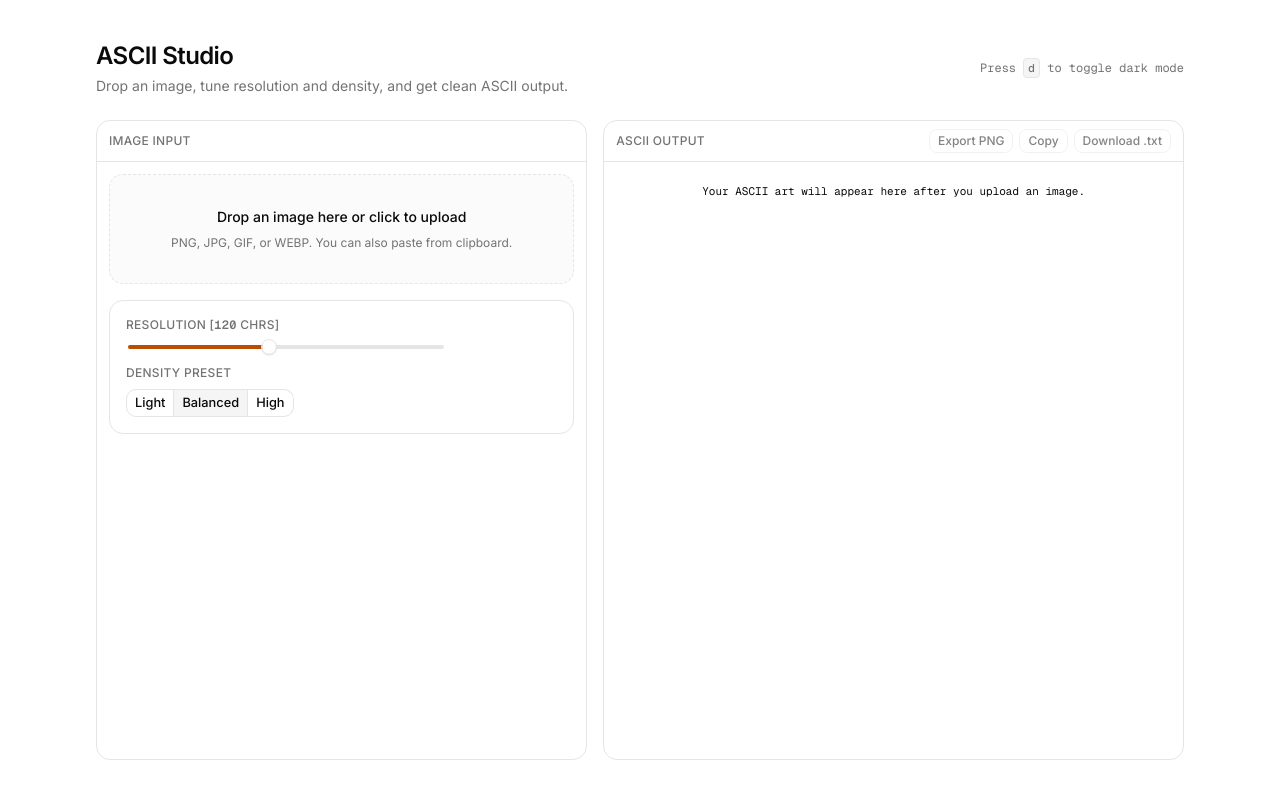
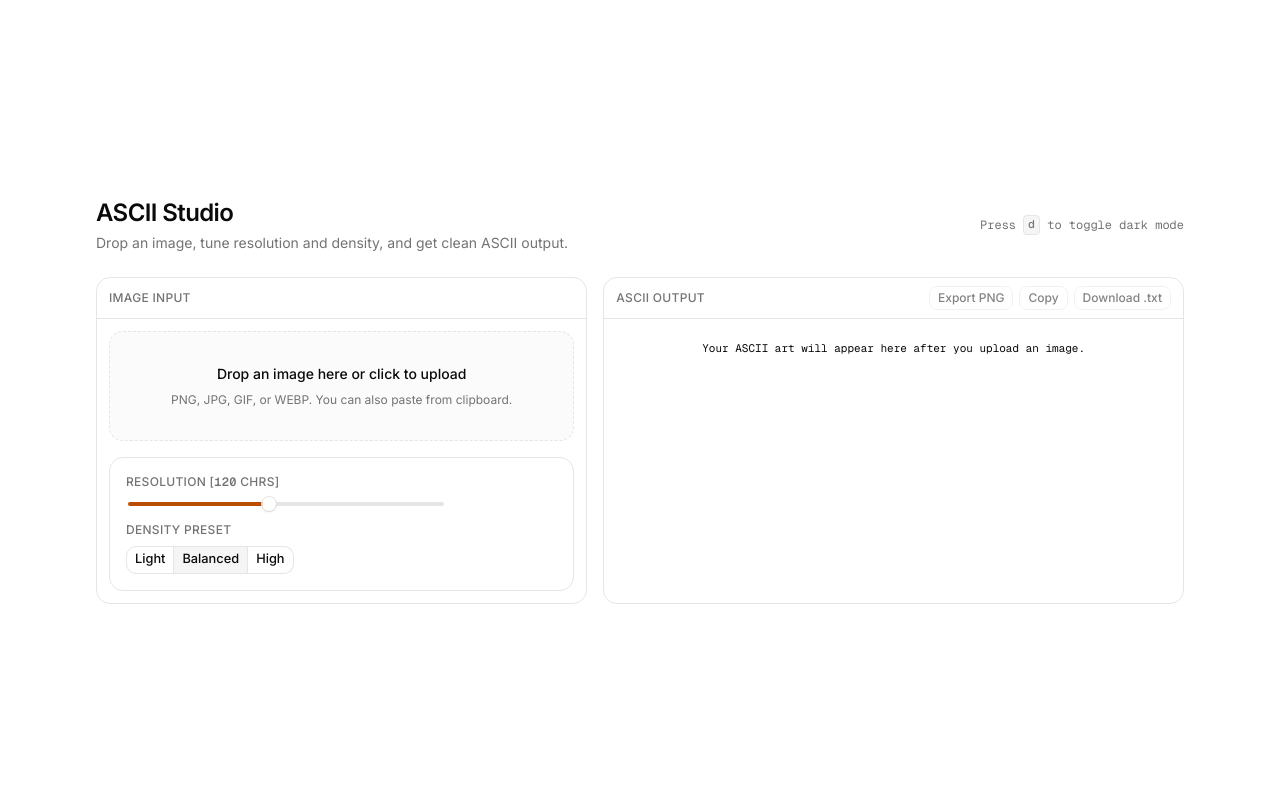
Before and after one commit to phalla-doll/ascii-art-gen, a Next.js app: page / in a window 1280 px wide. Built offline with nearby package versions, Linux system fonts and the light colour scheme.

Commit message:
style: improve layout and overflow handling in page component

```diff
--- a/app/page.tsx
+++ b/app/page.tsx
@@ -219,7 +219,7 @@ export default function Page() {
 
     return (
         <main className="flex min-h-svh flex-col bg-background text-foreground">
-            <div className="mx-auto flex w-full max-w-6xl flex-1 flex-col gap-6 px-4 py-6 md:px-8 md:py-10">
+            <div className="mx-auto flex w-full max-w-6xl flex-1 flex-col justify-start gap-6 px-4 py-6 md:px-8 md:py-10 md:justify-center">
                 <header className="flex flex-col items-start justify-between gap-3 md:flex-row md:items-center">
                     <div>
                         <h1 className="text-xl font-semibold tracking-tight md:text-2xl">
@@ -235,15 +235,15 @@ export default function Page() {
                     </p>
                 </header>
 
-                <section className="grid flex-1 gap-4 md:grid-cols-[minmax(0,1.1fr)_minmax(0,1.3fr)]">
-                    <div className="flex min-h-[260px] flex-col overflow-hidden rounded-xl border bg-card">
+                <section className="grid gap-4 md:grid-cols-[minmax(0,1.1fr)_minmax(0,1.3fr)]">
+                    <div className="flex min-h-[260px] max-h-[720px] flex-col overflow-hidden rounded-xl border bg-card">
                         <div className="flex h-[41px] items-center justify-between gap-2 border-b px-3">
                             <p className="text-xs font-medium tracking-wide text-muted-foreground uppercase">
                                 Image input
                             </p>
                         </div>
 
-                        <div className="flex-1 space-y-4 px-3 py-3 text-sm">
+                        <div className="flex-1 space-y-4 overflow-auto px-3 py-3 text-sm">
                             <button
                                 onDragOver={(event) => {
                                     event.preventDefault()
@@ -340,7 +340,7 @@ export default function Page() {
                         </div>
                     </div>
 
-                    <div className="flex min-h-[260px] flex-col rounded-xl border bg-card">
+                    <div className="flex min-h-[260px] max-h-[720px] flex-col rounded-xl border bg-card">
                         <div className="flex h-[41px] items-center justify-between gap-2 border-b px-3">
                             <p className="text-xs font-medium tracking-wide text-muted-foreground uppercase">
                                 ASCII output
```
